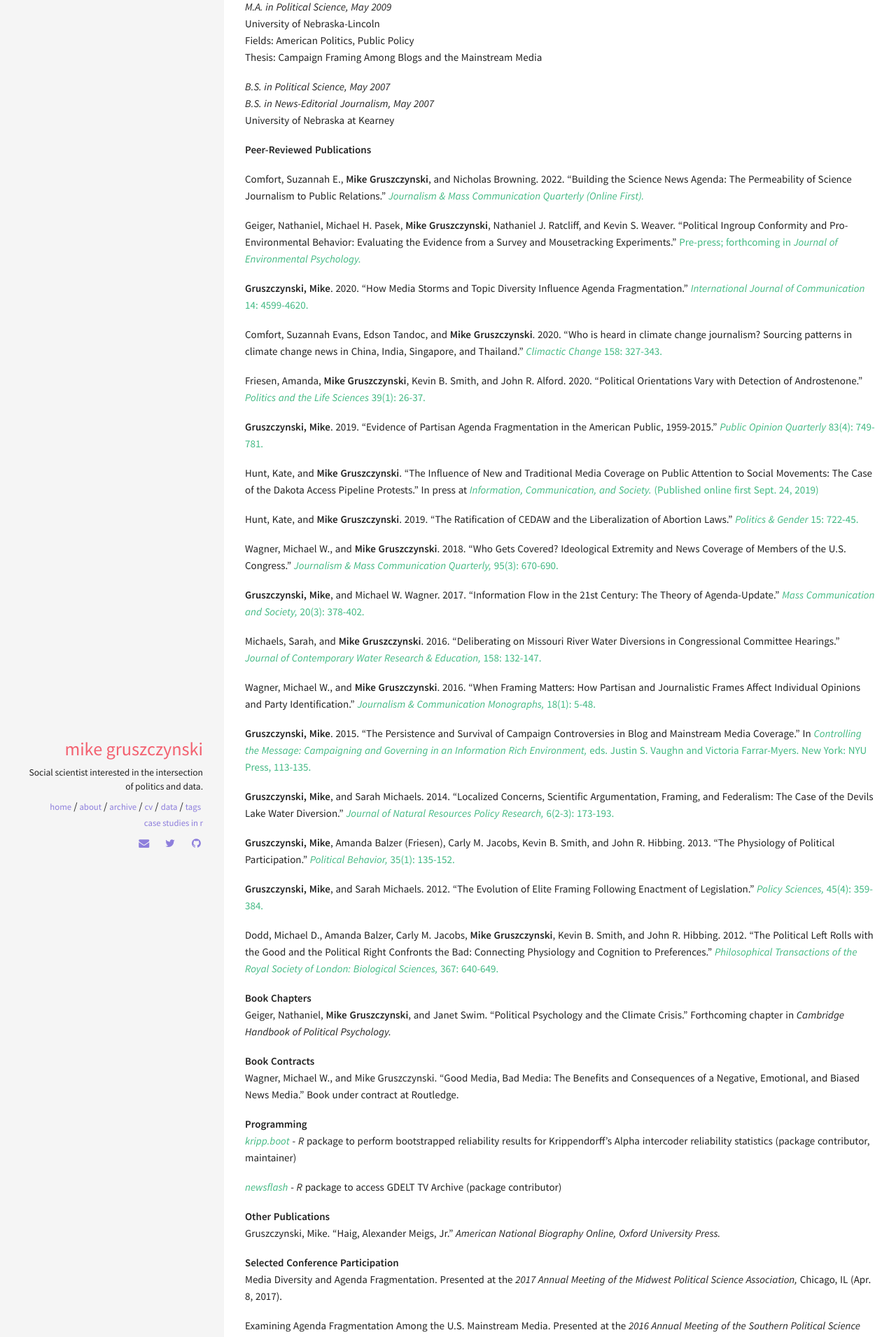
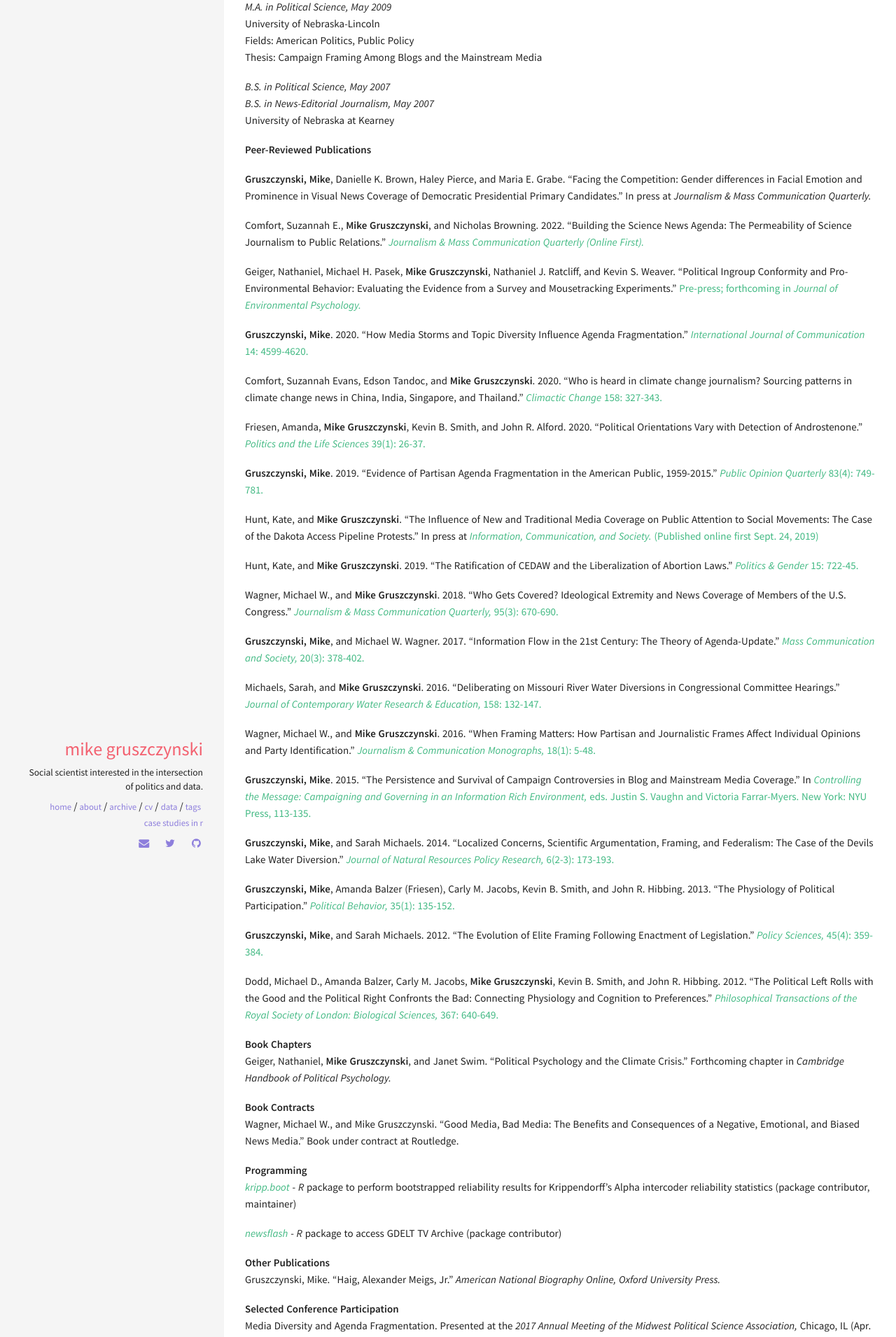
Before and after one commit to MikeGruz/mikegruz.github.io, a Jekyll site: the page built from cv.md, in a window 1280 px wide. Shown: the part 1327-3237 px from the top of the page at 70% size. Built offline with Jekyll 4.4.1, drawn with Linux system fonts in a browser that asks for light colours; some of the changed text lies outside the part shown.

Commit message:
added pub

```diff
--- a/cv.md
+++ b/cv.md
@@ -68,6 +68,8 @@ University of Nebraska at Kearney
 
 
 **Peer-Reviewed Publications**
+
+**Gruszczynski, Mike**, Danielle K. Brown, Haley Pierce, and Maria E. Grabe. "Facing the Competition: Gender differences in Facial Emotion and Prominence in Visual News Coverage of Democratic Presidential Primary Candidates." In press at *Journalism & Mass Communication Quarterly.*
 
 Comfort, Suzannah E., **Mike Gruszczynski**, and Nicholas Browning. 2022. "Building the Science News Agenda: The Permeability of Science Journalism to Public Relations." [*Journalism & Mass Communication Quarterly (Online First).*](https://doi.org/10.1177/10776990211047949){:target="_blank"}
 
```
